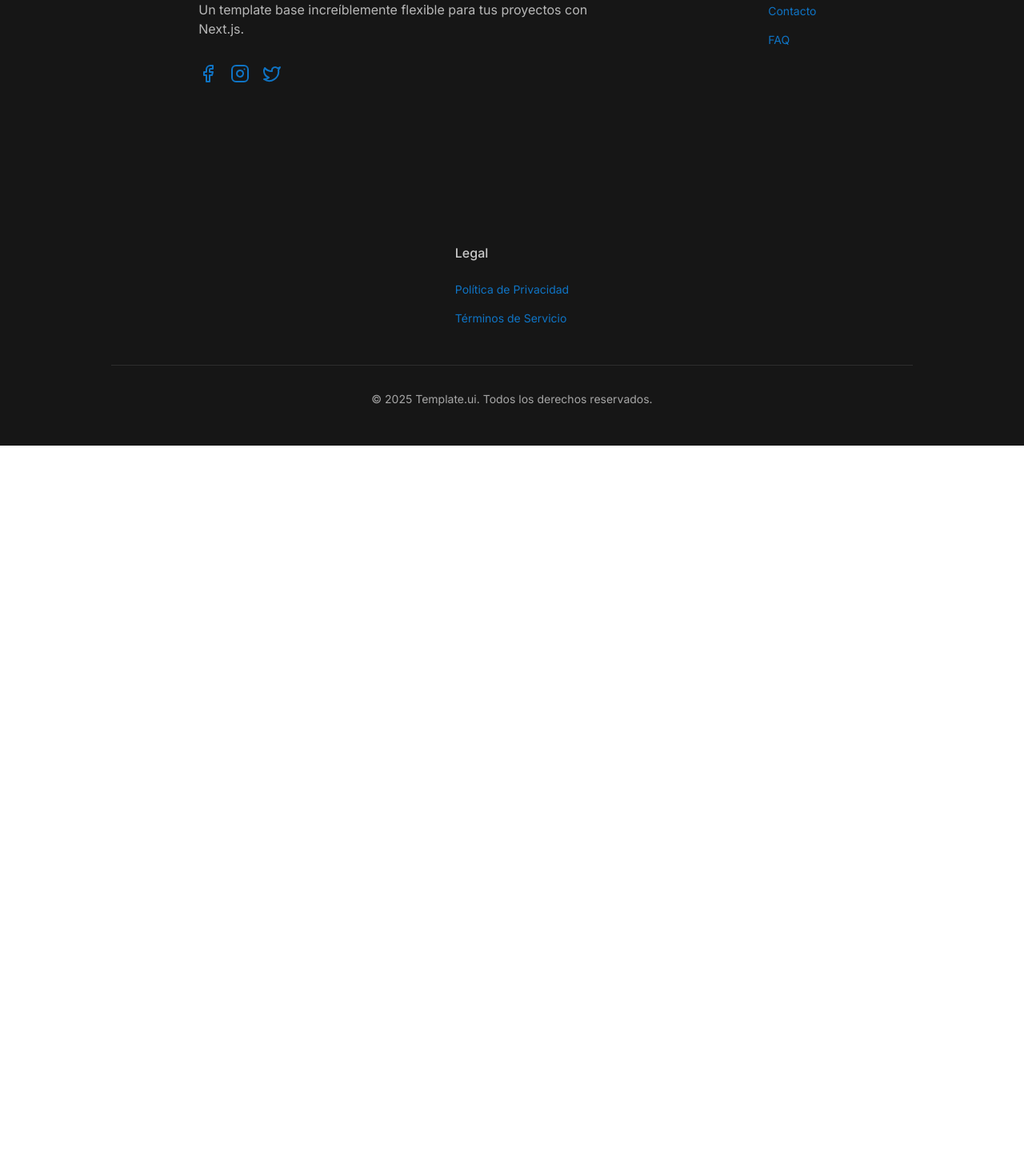
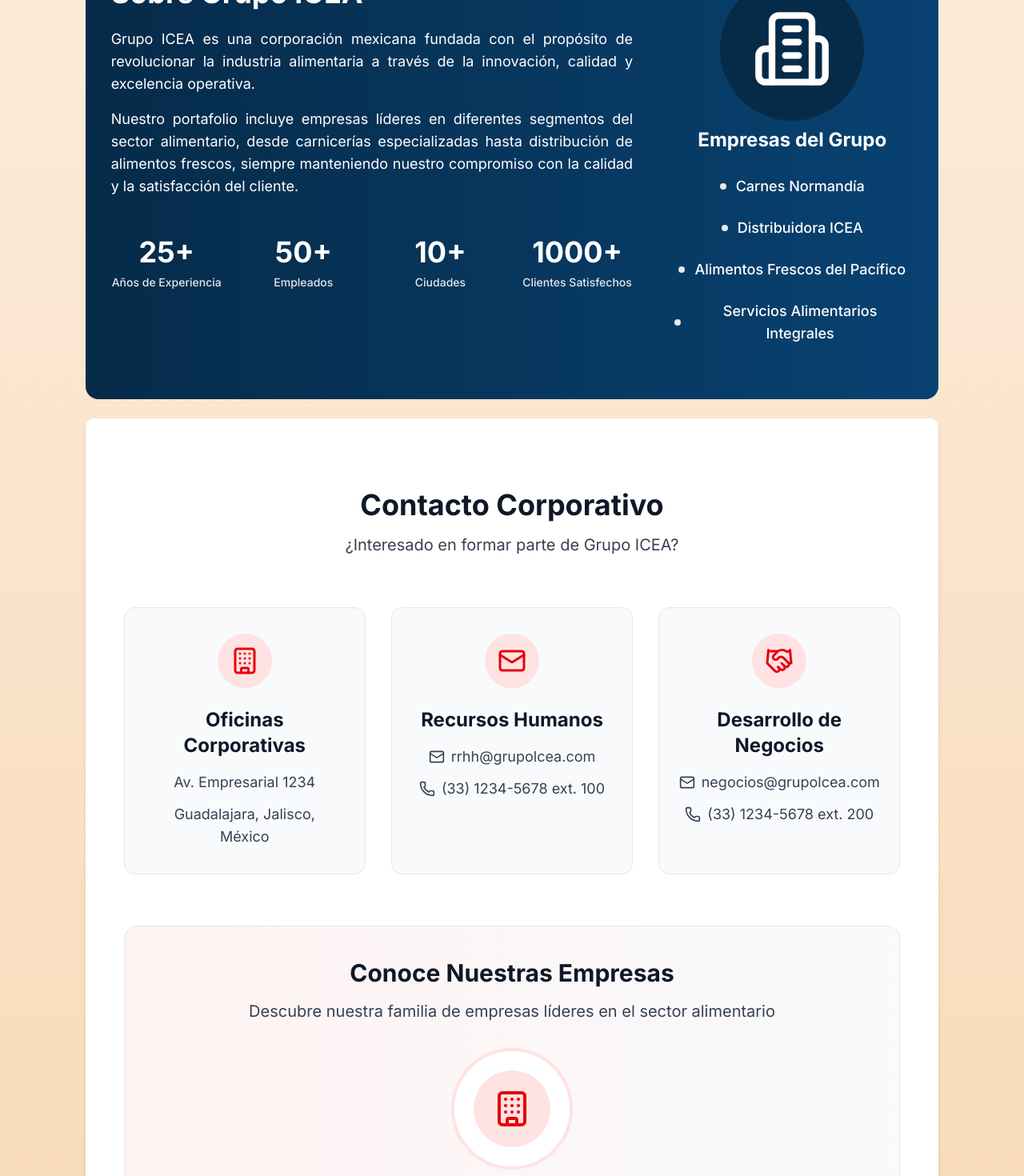
Before and after one commit to MarketSoftOrg/icea_website_frontend, a Next.js app: page / in a window 1280 px wide. Shown: the part 1960-3430 px from the top of the page at 80% size. Before the commit the page ends 2517 px from the top, so only its background shows below. Built offline with nearby package versions, Linux system fonts and the light colour scheme.

Commit message:
Added Cards (#5)
* Added Cards/aboutus/contact/backbtn

* chore(): fix about style and change imports

---------

Co-authored-by: Christian <misa_936@hotmail.com>

```diff
--- /dev/null
+++ b/src/app/(main)/components/ui/AboutUs.tsx
@@ -0,0 +1,67 @@
+import React from 'react';
+import { Building2 } from 'lucide-react';
+
+type StatItem = {
+  number: string;
+  label: string;
+};
+
+type AboutICEAProps = {
+  title: string;
+  description: string;
+  stats: StatItem[];
+  companies: string[];
+};
+
+export default function AboutICEA({ title, description, stats, companies }: AboutICEAProps) {
+  return (
+    <div className=" w-full sm:w-11/12 md:w-11/12 lg:w-10/12 2xl:w-3/4 py-16 px-4 sm:px-6 lg:px-8 bg-gradient-to-r from-[#062B49] to-[#084272] rounded-2xl">
+      <div className="max-w-7xl mx-auto">
+        <div className="grid grid-cols-1 lg:grid-cols-3 gap-12">
+          {/* Columna sobre ICEA */}
+          <div className="lg:col-span-2">
+            <h1 className="text-3xl font-bold text-left text-white sm:text-4xl mb-6">{title}</h1>
+
+            <div className="space-y-4 text-justify text-lg text-white mb-8">
+              {description.split('\n').map((paragraph, idx) => (
+                <p key={idx}>{paragraph}</p>
+              ))}
+            </div>
+
+            {/* Seccion de Stats*/}
+            <div className="grid grid-cols-2 md:grid-cols-4 gap-8 mt-12">
+              {stats.map((stat, idx) => (
+                <div key={idx} className="flex flex-col items-center">
+                  <span className="text-4xl font-bold text-white mb-2">{stat.number}</span>
+                  <span className="text-sm font-medium text-gray-200 text-center">{stat.label}</span>
+                </div>
+              ))}
+            </div>
+          </div>
+
+          {/* Columna Empresas del grupo */}
+          <div className="flex flex-col items-center">
+            <div className="rounded-full bg-[#062B49] p-10 mb-2">
+              <Building2 className="text-white" size={100} />
+            </div>
+            <h2 className="text-2xl font-bold text-white mb-6">Empresas del Grupo</h2>
+            <ul className="space-y-4 max-w-xs w-full">
+              {' '}
+              {companies.map((company, idx) => (
+                <li
+                  key={idx}
+                  className="p-1 rounded-lg text-lg font-medium text-white hover:shadow-md transition-all flex items-center justify-center"
+                >
+                  <div className="bg-gray-200 w-2 h-2 rounded-full flex items-center justify-center mr-3">
+                    <span className="text-gray-600 font-bold"></span>
+                  </div>
+                  {company}
+                </li>
+              ))}
+            </ul>
+          </div>
+        </div>
+      </div>
+    </div>
+  );
+}
--- /dev/null
+++ b/src/app/(main)/components/ui/BackToTopBtn.tsx
@@ -0,0 +1,16 @@
+'use client';
+
+export default function BackToTopButton() {
+  const scrollToTop = () => {
+    window.scrollTo({ top: 0, behavior: 'smooth' });
+  };
+
+  return (
+    <button
+      onClick={scrollToTop}
+      className="flex items-center gap-2 rounded-2xl text-2xl bg-white text-black font-bold px-4 py-2 hover:bg-gray-200 transition-colors hover:scale-110 duration-300 shadow-md mb-5 border-b-4 border-orange-300 hover:border-orange-200"
+    >
+      Volver al inicio
+    </button>
+  );
+}
--- /dev/null
+++ b/src/app/(main)/components/ui/Contact.tsx
@@ -0,0 +1,92 @@
+import React from 'react';
+import { Building, Mail, Phone, Handshake, ArrowRight } from 'lucide-react';
+
+export default function ContactoCorporativo() {
+  return (
+    <div className="max-w-6xl mx-auto py-16 px-4 sm:px-6">
+      <div className="text-center mb-16">
+        <h1 className="text-4xl font-bold text-gray-900 mb-4">Contacto Corporativo</h1>
+        <p className="text-xl text-gray-700">¿Interesado en formar parte de Grupo ICEA?</p>
+      </div>
+
+      {/* Sección de contactos */}
+      <div className="grid grid-cols-1 md:grid-cols-3 gap-8 mb-16">
+        {/* Oficinas Corporativas */}
+        <div className="bg-gray-50 rounded-xl p-8 border border-gray-200 hover:shadow-lg transition-shadow">
+          <div className="flex flex-col items-center text-center">
+            <div className="bg-red-100 p-4 rounded-full mb-6">
+              <Building className="text-red-600" size={36} />
+            </div>
+            <h2 className="text-2xl font-bold text-gray-900 mb-4">Oficinas Corporativas</h2>
+            <div className="text-lg text-gray-700 space-y-3">
+              <p>Av. Empresarial 1234</p>
+              <p>Guadalajara, Jalisco, México</p>
+            </div>
+          </div>
+        </div>
+
+        {/* Recursos Humanos */}
+        <div className="bg-gray-50 rounded-xl p-8 border border-gray-200 hover:shadow-lg transition-shadow">
+          <div className="flex flex-col items-center text-center">
+            <div className="bg-red-100 p-4 rounded-full mb-6">
+              <Mail className="text-red-600" size={36} />
+            </div>
+            <h2 className="text-2xl font-bold text-gray-900 mb-4">Recursos Humanos</h2>
+            <div className="text-lg text-gray-700 space-y-3">
+              <a
+                href="mailto:rrhh@grupolcea.com"
+                className="flex items-center justify-center hover:text-red-600 transition-colors"
+              >
+                <Mail className="mr-2" size={20} /> rrhh@grupolcea.com
+              </a>
+              <p className="flex items-center justify-center">
+                <Phone className="mr-2" size={20} /> (33) 1234-5678 ext. 100
+              </p>
+            </div>
+          </div>
+        </div>
+
+        {/* Desarrollo de Negocios */}
+        <div className="bg-gray-50 rounded-xl p-8 border border-gray-200 hover:shadow-lg transition-shadow">
+          <div className="flex flex-col items-center text-center">
+            <div className="bg-red-100 p-4 rounded-full mb-6">
+              <Handshake className="text-red-600" size={36} />
+            </div>
+            <h2 className="text-2xl font-bold text-gray-900 mb-4">Desarrollo de Negocios</h2>
+            <div className="text-lg text-gray-700 space-y-3">
+              <a
+                href="mailto:negocios@grupolcea.com"
+                className="flex items-center justify-center hover:text-red-600 transition-colors"
+              >
+                <Mail className="mr-2" size={20} /> negocios@grupolcea.com
+              </a>
+              <p className="flex items-center justify-center">
+                <Phone className="mr-2" size={20} /> (33) 1234-5678 ext. 200
+              </p>
+            </div>
+          </div>
+        </div>
+      </div>
+
+      {/* Conoce Nuestras Empresas */}
+      <div className="bg-gradient-to-r from-red-50 to-gray-50 rounded-2xl p-10 border border-gray-200 text-center">
+        <h2 className="text-3xl font-bold text-gray-900 mb-4">Conoce Nuestras Empresas</h2>
+        <p className="text-xl text-gray-700 max-w-2xl mx-auto mb-8">
+          Descubre nuestra familia de empresas líderes en el sector alimentario
+        </p>
+
+        <div className="flex justify-center mb-8">
+          <div className="bg-white p-6 rounded-full border-4 border-red-100">
+            <div className="bg-red-100 p-6 rounded-full">
+              <Building className="text-red-600" size={48} />
+            </div>
+          </div>
+        </div>
+
+        <button className="bg-red-600 hover:bg-red-700 text-white font-bold py-4 px-10 rounded-full flex items-center justify-center mx-auto transition-colors shadow-lg transform hover:scale-105 duration-300">
+          Descubrir Empresas <ArrowRight className="ml-3" size={24} />
+        </button>
+      </div>
+    </div>
+  );
+}
--- a/src/app/(main)/page.tsx
+++ b/src/app/(main)/page.tsx
@@ -1,10 +1,13 @@
 import { Button } from '@/components/ui/button';
 import Link from 'next/link';
 import type { Metadata } from 'next';
-import { getValuesIcea } from '@/lib/data';
 import ValuesCard from './components/ui/ValuesCard';
 import { SucursalCardContainer } from './components/ui/SucursalCard/SucursalCardContainer';
 import MainPageContentContainer from './components/ui/MainPageContentContainer';
+import AboutICEA from './components/ui/AboutUs';
+import ContactSection from './components/ui/Contact';
+import BackToTopButton from './components/ui/BackToTopBtn';
+import { getCompanies, getIceaStats, getValuesIcea } from '@/lib/data';
 
 export const metadata: Metadata = {
   title: 'Inicio',
@@ -12,6 +15,8 @@ export const metadata: Metadata = {
 
 export default async function HomePage() {
   const valuesicea = await getValuesIcea();
+  const companies = await getCompanies();
+  const iceastats = await getIceaStats();
 
   return (
     <section className="flex min-h-[calc(100vh-10rem)] flex-col items-center justify-center text-center bg-gradient-to-b from-[#F8D8B5]/10 via-[#F8D8B5]/50 to-[#F8D8B5]">
@@ -41,6 +46,18 @@ export default async function HomePage() {
           values={valuesicea}
         />
       </MainPageContentContainer>
+      <AboutICEA
+        title="Sobre Grupo ICEA"
+        description={`Grupo ICEA es una corporación mexicana fundada con el propósito de revolucionar la industria alimentaria a través de la innovación, calidad y excelencia operativa.\n\nNuestro portafolio incluye empresas líderes en diferentes segmentos del sector alimentario, desde carnicerías especializadas hasta distribución de alimentos frescos, siempre manteniendo nuestro compromiso con la calidad y la satisfacción del cliente.`}
+        stats={iceastats}
+        companies={companies}
+      />
+
+      <MainPageContentContainer>
+        <ContactSection />
+      </MainPageContentContainer>
+
+      <BackToTopButton />
     </section>
   );
 }
--- a/src/lib/data.ts
+++ b/src/lib/data.ts
@@ -174,7 +174,26 @@ const valuesicea = [
     description: 'Nos dedicamos a nutrir y alimentar de manera responsable y sostenible',
   },
 ];
+
+const companies = [
+  'Carnes Normandía',
+  'Distribuidora ICEA',
+  'Alimentos Frescos del Pacífico',
+  'Servicios Alimentarios Integrales',
+];
+
+const iceastats = [
+  { number: '25+', label: 'Años de Experiencia' },
+  { number: '50+', label: 'Empleados' },
+  { number: '10+', label: 'Ciudades' },
+  { number: '1000+', label: 'Clientes Satisfechos' },
+];
+
+export const getIceaStats = () => iceastats;
+
 export const getValuesIcea = () => valuesicea;
+
+export const getCompanies = () => companies;
 
 export const getSucursalBySlug = (slug: string): Sucursal | undefined => {
   const sucursal = sucursalesData.find((s) => s.slug === slug);
```
